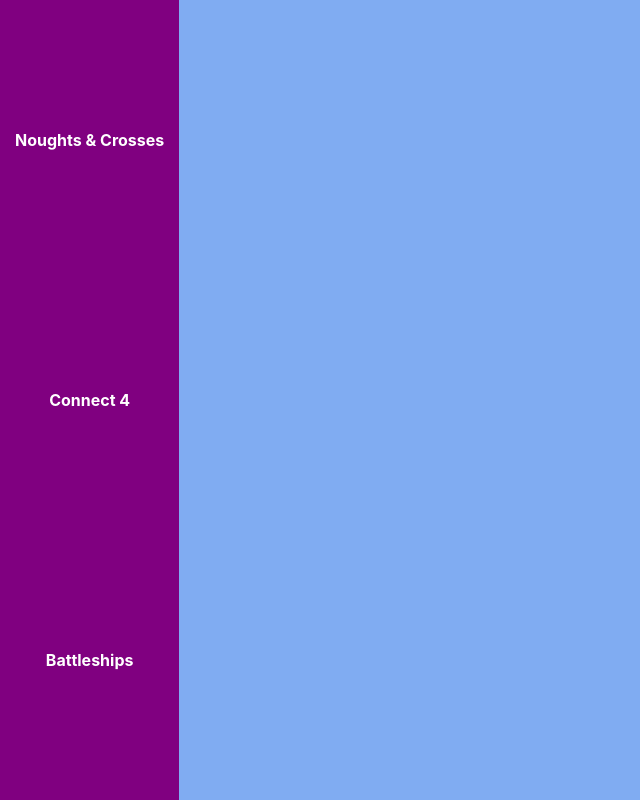
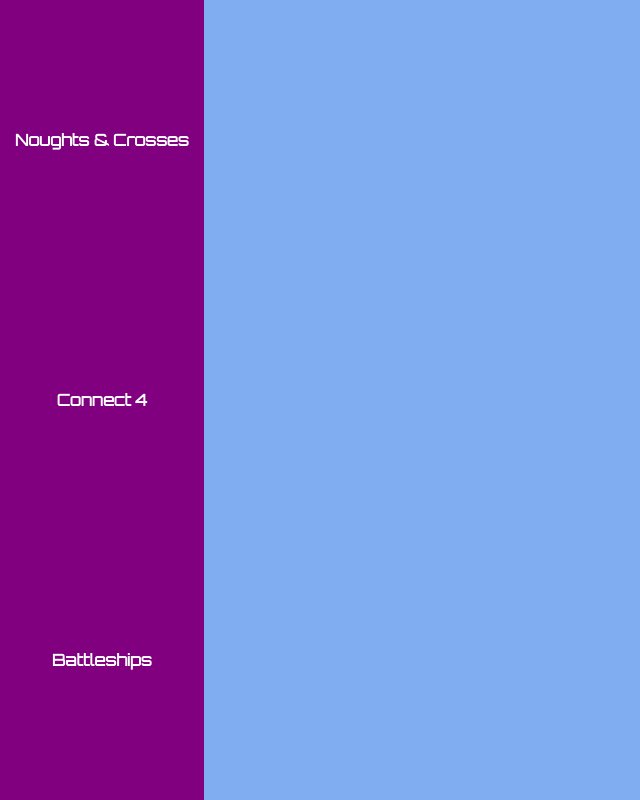
Before and after one commit to KateHoward10/noughts-and-crosses, a React (Create React App) app: page / in a window 1280 px wide. Shown: the whole page, without its empty margins (0-640 px from the left). Built offline with nearby package versions, Linux system fonts and the light colour scheme.

Commit message:
New font

```diff
--- a/public/index.html
+++ b/public/index.html
@@ -19,6 +19,7 @@
       work correctly both with client-side routing and a non-root public URL.
       Learn how to configure a non-root public URL by running `npm run build`.
     -->
+    <link href="https://fonts.googleapis.com/css?family=Orbitron&display=swap" rel="stylesheet" />
     <title>Games with Lines</title>
   </head>
   <body>
--- a/src/App.css
+++ b/src/App.css
@@ -12,6 +12,7 @@ p {
 button {
   background-color: green;
   color: white;
+  font-family: 'Orbitron', sans-serif;
   font-size: 16px;
   font-weight: bold;
   border-radius: 5px;
--- a/src/index.css
+++ b/src/index.css
@@ -1,8 +1,7 @@
 body {
   margin: 0;
   padding: 0;
-	font-family: -apple-system, BlinkMacSystemFont, 'Segoe UI', 'Roboto', 'Oxygen', 'Ubuntu', 'Cantarell', 'Fira Sans',
-		'Droid Sans', 'Helvetica Neue', sans-serif;
+  font-family: 'Orbitron', sans-serif;
   background-color: #80acf2;
   -webkit-font-smoothing: antialiased;
   -moz-osx-font-smoothing: grayscale;
```
Lines whose indentation alone changed are shown as unchanged.
